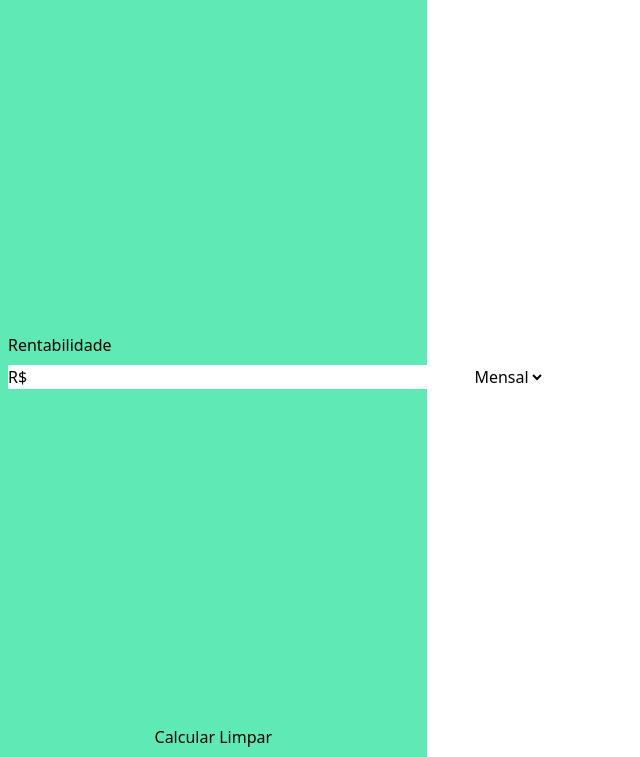
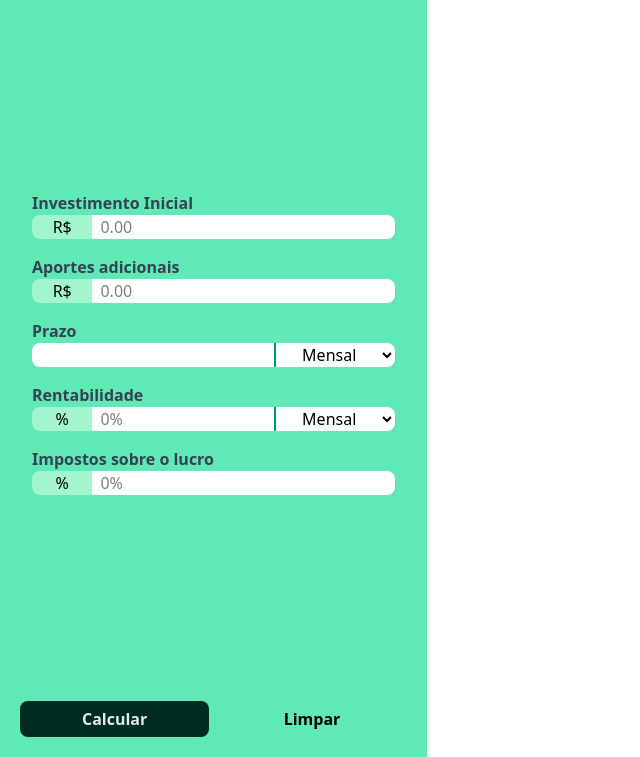
Before and after one commit to AugustoR-09/Calculadora-de-Investimentos, a website built with Vite: page index.html in a window 1280 px wide. Shown: the part 43-800 px from the top of the page, without its empty margins (0-640 px from the left). Built offline with nearby package versions, Linux system fonts and the light colour scheme.

Commit message:
new commit

```diff
--- a/index.html
+++ b/index.html
@@ -12,29 +12,132 @@
       >
          <h1 class="text-2xl font-bold">Calculadora de Investimentos</h1>
 
-      <form id="myForm" class="w-full flex flex-col gap-2">
-        <label for="returnRate">Rentabilidade</label>
+         <form id="myForm" class="w-full">
+            <div class="w-full flex flex-col px-6 py-2">
+               <label for="initialInvestiment" class="font-bold text-gray-700"
+                  >Investimento Inicial</label
+               >
                <div class="w-full flex">
-          <input type="text" class="1/6 bg-white p-0.8" value="R$" disabled />
                   <input
                      type="text"
-            class="1/2 bg-white p-0.8"
-            name="returnRate"
-            id="returnRate"
+                     class="w-1/6 bg-emerald-200 p-0.8 rounded-l-lg text-center"
+                     value="R$"
+                     disabled
+                  />
+                  <input
+                     type="text"
+                     class="w-5/6 bg-white py-0.8 px-2 rounded-r-lg"
+                     name="initialInvestiment"
+                     id="initialInvestiment"
+                     placeholder="0.00"
+                  />
+               </div>
+            </div>
+
+            <div class="w-full flex flex-col px-6 py-2">
+               <label
+                  for="additionalContributions"
+                  class="font-bold text-gray-700"
+                  >Aportes adicionais</label
+               >
+               <div class="w-full flex">
+                  <input
+                     type="text"
+                     class="w-1/6 bg-emerald-200 p-0.8 rounded-l-lg text-center"
+                     value="R$"
+                     disabled
+                  />
+                  <input
+                     type="text"
+                     class="w-5/6 bg-white py-0.8 px-2 rounded-r-lg"
+                     name="additionalContributions"
+                     id="additionalContributions"
+                     placeholder="0.00"
+                  />
+               </div>
+            </div>
+
+            <div class="w-full flex flex-col px-6 py-2">
+               <label for="time" class="font-bold text-gray-700">Prazo</label>
+               <div class="w-full flex">
+                  <input
+                     type="text"
+                     class="w-2/3 bg-white py-0.8 px-2 rounded-l-lg"
+                     name="time"
+                     id="time"
                   />
                   <select
-            name="evaluationPeriod"
                      id="evaluationPeriod"
-            class="1/3 bg-white p-0.8 rounded-r-lg text-center"
+                     class="w-1/3 bg-white p-0.8 rounded-r-lg border-l-2 border-emerald-600 text-center hover:bg-emerald-950 hover:text-slate-200 cursor-pointer"
                   >
                      <option value="monthly">Mensal</option>
                      <option value="yearly">Anual</option>
                   </select>
                </div>
+            </div>
+
+            <div class="w-full flex flex-col px-6 py-2">
+               <label for="returnRate" class="font-bold text-gray-700"
+                  >Rentabilidade</label
+               >
+               <div class="w-full flex">
+                  <input
+                     type="text"
+                     class="w-1/6 bg-emerald-200 p-0.8 rounded-l-lg text-center"
+                     value="%"
+                     disabled
+                  />
+                  <input
+                     type="text"
+                     class="w-1/2 bg-white py-0.8 px-2"
+                     name="returnRate"
+                     id="returnRate"
+                     placeholder="0%"
+                  />
+                  <select
+                     id="evaluationPeriod"
+                     class="w-1/3 bg-white p-0.8 rounded-r-lg border-l-2 border-emerald-600 text-center hover:bg-emerald-950 hover:text-slate-200 cursor-pointer"
+                  >
+                     <option value="monthly">Mensal</option>
+                     <option value="yearly">Anual</option>
+                  </select>
+               </div>
+            </div>
+
+            <div class="w-full flex flex-col px-6 py-2">
+               <label for="profitTax" class="font-bold text-gray-700"
+                  >Impostos sobre o lucro</label
+               >
+               <div class="w-full flex">
+                  <input
+                     type="text"
+                     class="w-1/6 bg-emerald-200 p-0.8 rounded-l-lg text-center"
+                     value="%"
+                     disabled
+                  />
+                  <input
+                     type="text"
+                     class="w-5/6 bg-white py-0.8 px-2 rounded-r-lg"
+                     name="profitTax"
+                     id="profitTax"
+                     placeholder="0%"
+                  />
+               </div>
+            </div>
          </form>
-      <div>
-        <button>Calcular</button>
-        <button>Limpar</button>
+         <div class="w-full flex grid grid-cols-2 gap-2 p-3">
+            <button
+               id="calculateButton"
+               class="w-full font-bold py-1.5 cursor-pointer bg-emerald-950 text-slate-200 rounded-lg"
+            >
+               Calcular
+            </button>
+            <button
+               id="cleanButton"
+               class="w-full font-bold py-1.5 cursor-pointer"
+            >
+               Limpar
+            </button>
          </div>
       </aside>
    </body>
```
Lines whose indentation alone changed are shown as unchanged.
